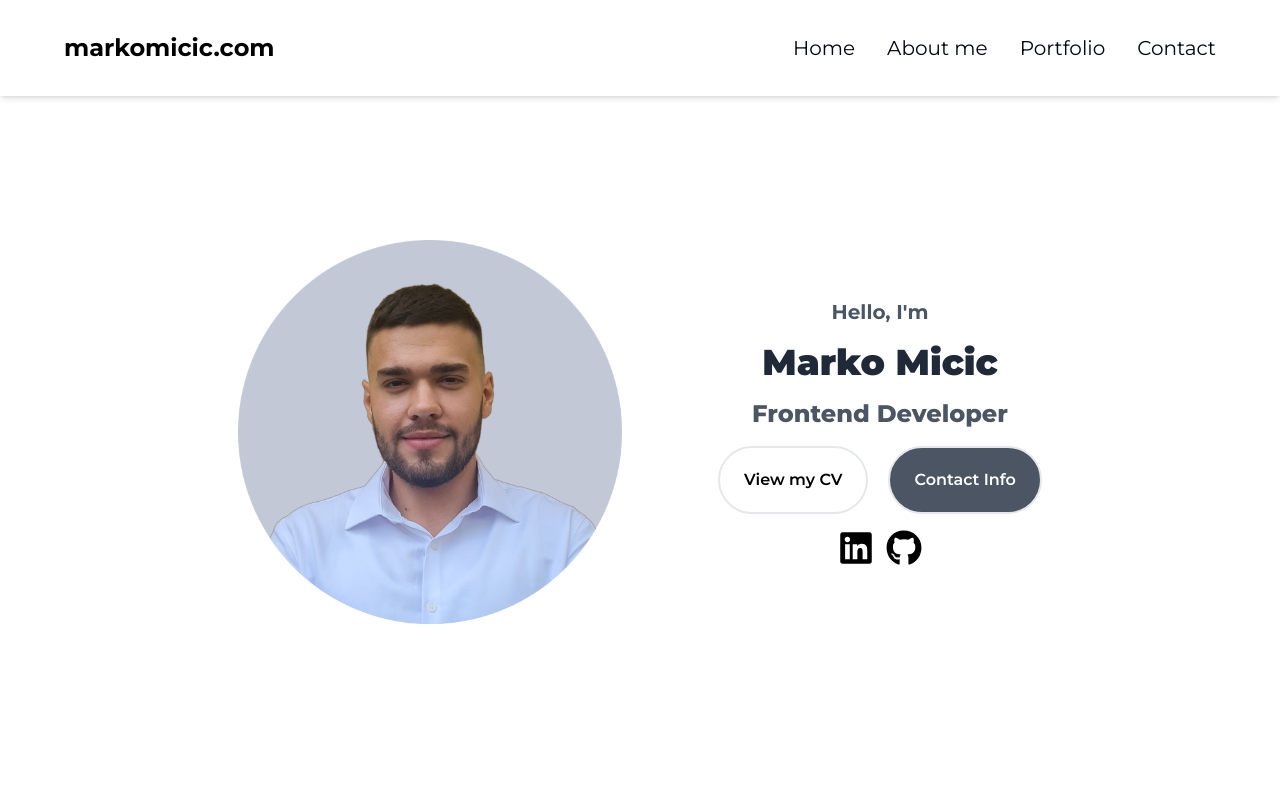
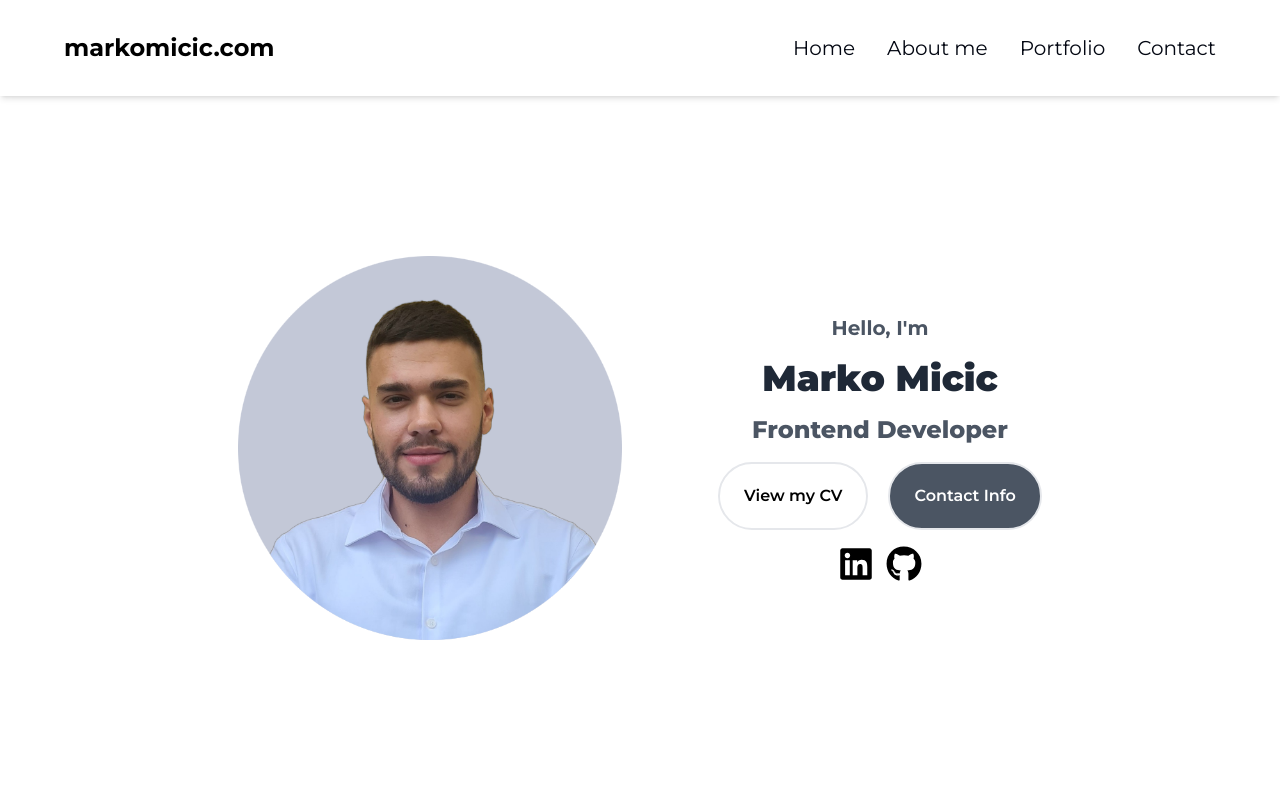
Before and after one commit to mrti00/portfolio, a React (Vite) app: page / in a window 1280 px wide. Shown: the top 800 px of the page. Built offline with nearby package versions, Linux system fonts and the light colour scheme.

Commit message:
small fixes

```diff
--- a/src/components/Home.jsx
+++ b/src/components/Home.jsx
@@ -16,8 +16,8 @@ function Home() {
   };
 
   return (
-    <section id="home" className="p-24 md:p-24">
-      <div className="md:mt-42 mt-36 flex flex-col items-center gap-8 md:flex-row md:justify-center md:gap-24">
+    <section id="home" className="pb-24 md:pb-24">
+      <div className="mt-36 flex flex-col items-center gap-8 md:mt-64 md:flex-row md:justify-center md:gap-24">
         <img
           src={profilepic}
           alt="Profile picture"
```
